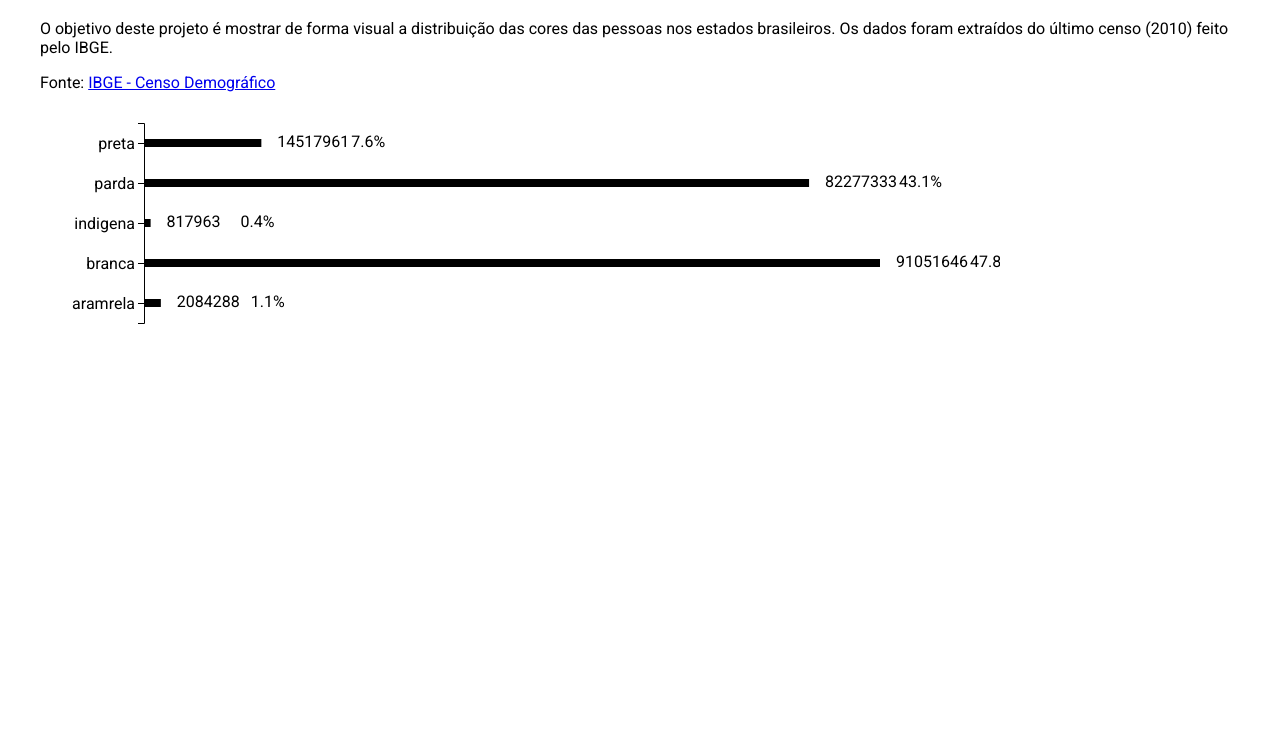
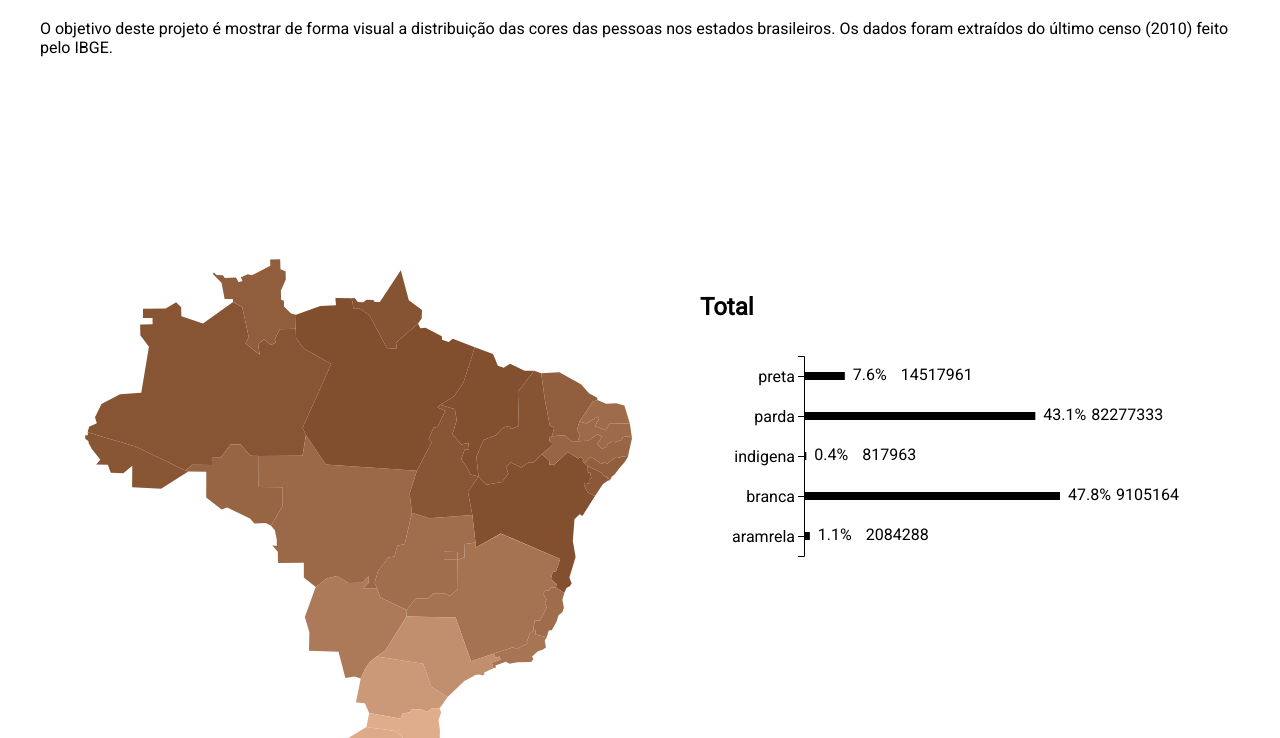
Before and after one commit to marialuisacp/analise-de-dados-etnia, a plain HTML site: page index.html in a window 1280 px wide. Shown: the part 62-800 px from the top of the page. Drawn offline with Linux system fonts and the light colour scheme.

Commit message:
Graficos total do Brasil

```diff
--- a/assets/styles.css
+++ b/assets/styles.css
@@ -21,6 +21,19 @@ h1 *, h2 *, h3 *, h4 *{
   display: block;
 }
 
+.charts-box {
+  display: flex;
+  vertical-align: middle;
+}
+
+.info-details {
+  display: block;
+  margin-top: 50%;
+  position: relative;
+  top: -400px;
+  margin-left: -100px;
+}
+
 .bar-chart .tick text{
   font-size: 16px
 }
--- a/charts.js
+++ b/charts.js
@@ -7,7 +7,7 @@ const barChart = (dataSouce) => {
     left: 104
   };
 
-  const width = 960 - margin.left - margin.right,
+  const width = 480 - margin.left - margin.right,
     height = 200;
 
   const heightBar = 8;
@@ -50,14 +50,14 @@ const barChart = (dataSouce) => {
     .attr('width', (d) => x_scale(d.value));
 
   bars.append('text')
+    .attr('class', 'label-percent')
+    .attr('y', (d) => calcMiddleBar(d) + 8)
+    .attr('x', (d) => x_scale(d.value) + 8)
+    .text((d) => d.percent + '%');
+
+  bars.append('text')
     .attr('class', 'label')
     .attr('y', (d) => calcMiddleBar(d) + 8)
-    .attr('x', (d) => x_scale(d.value) + 16)
+    .attr('x', (d) => x_scale(d.value) + 56)
     .text((d) => d.value);
-
-  bars.append('text')
-    .attr('class', 'label-percent')
-    .attr('y', (d) => calcMiddleBar(d) + 8)
-    .attr('x', (d) => x_scale(d.value) + 90)
-    .text((d) => d.percent + '%');
 };
--- a/index.html
+++ b/index.html
@@ -17,9 +17,15 @@
       O objetivo deste projeto é mostrar de forma visual a distribuição das cores das pessoas nos estados brasileiros.
       Os dados foram extraídos do último censo (2010) feito pelo IBGE.
     </p>
-    <div id='area-chart_'></div>
+    <div class='charts-box'>
+      <div id='area-chart'></div>
+      <div class="info-details">
+        <h2> Total </h2>
+        <div id="bar-chart"></div>
+      </div>
+    </div>
     <p> Fonte: <a href="https://sidra.ibge.gov.br/Tabela/3175" target="_blank">IBGE - Censo Demográfico</a> </p>
-    <div id="bar-chart"></div>
+
   </div>
 
   <script type="text/javascript" src='utils.js'></script>
--- a/script.js
+++ b/script.js
@@ -1,4 +1,4 @@
-const height = 800, width = 900,
+const height = 800, width = 760,
   margin = { left: 50, top: 50, bottom: 50, right: 50 };
 const color = d3.scaleLinear().domain([0, 1])
   .range(['#F6C4A3', '#5E2C0B'])
```
